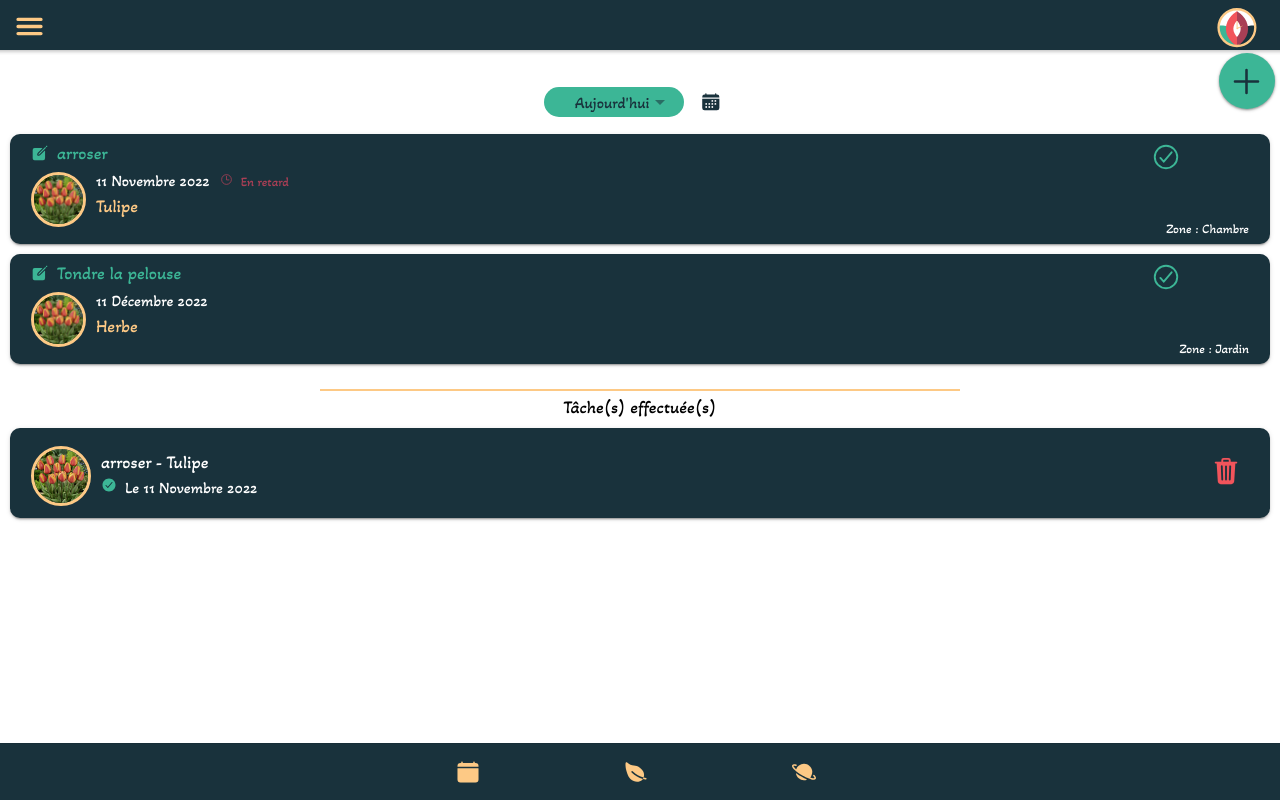
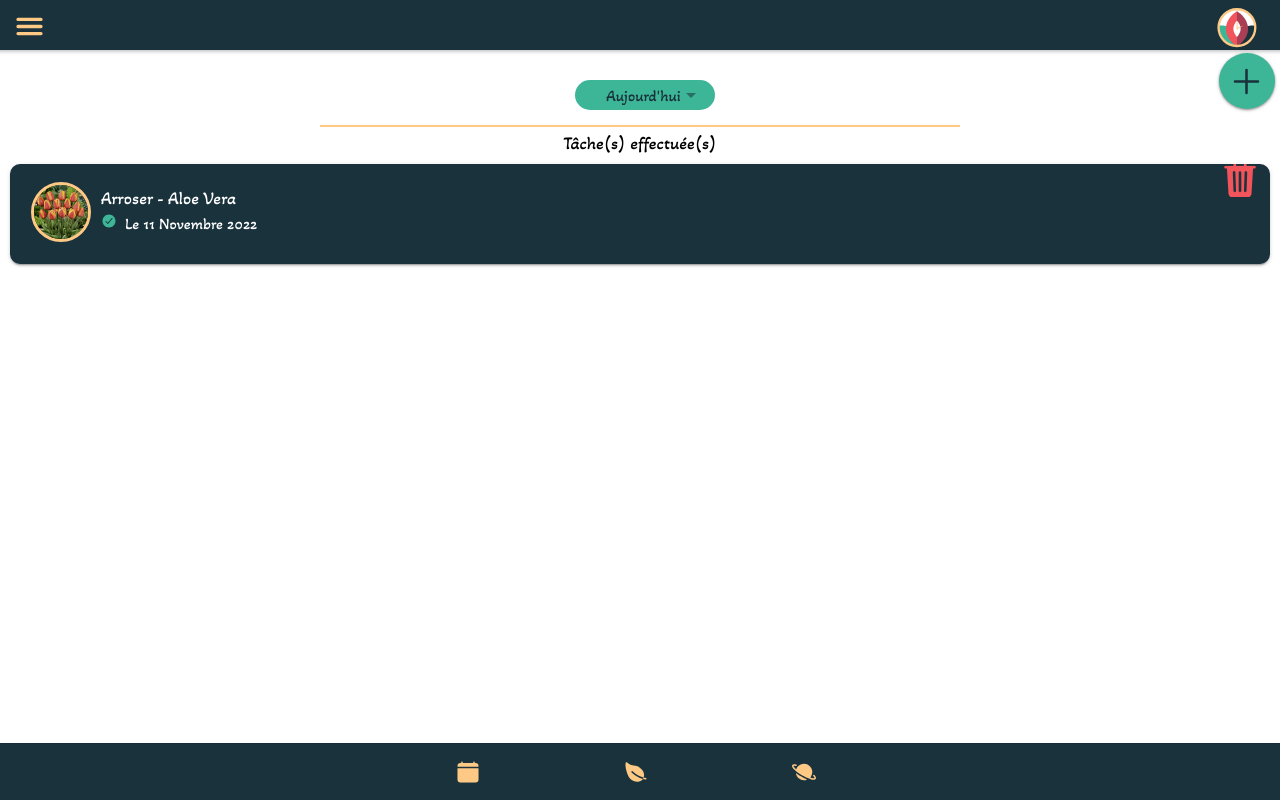
Before and after one commit to mds2022-m1/projets-plant-care, a React (Create React App) app in the folder plant-care/: page /dashboard in a window 1280 px wide. Built offline with nearby package versions, Linux system fonts and the light colour scheme.

Commit message:
✨[FEAT] : finished dashboard but without connection to database

```diff
--- a/plant-care/src/components/header/Header.tsx
+++ b/plant-care/src/components/header/Header.tsx
@@ -1,4 +1,4 @@
-import { IonButton, IonButtons, IonContent, IonGrid, IonHeader, IonIcon, IonImg, IonItem, IonLabel, IonList, IonMenu, IonMenuButton, IonModal, IonPage, IonTitle, IonToolbar } from '@ionic/react';
+import { IonButton, IonHeader, IonIcon, IonItem, IonLabel, IonList, IonModal, IonToolbar } from '@ionic/react';
 import { menu } from 'ionicons/icons';
 import './Header.css';
 
--- a/plant-care/src/components/taskSticker/taskSticker.css
+++ b/plant-care/src/components/taskSticker/taskSticker.css
@@ -21,7 +21,7 @@ ion-col {
 }
 
 .container-sticker {
-    min-width: 310px;
+    min-width: 325px;
 }
 
 ion-card-header {
@@ -75,3 +75,8 @@ ion-card-header {
     position: absolute;
     right:10px;
 }
+
+.click-checkmark {
+    font-size: 30px;
+    translate: -38px -10px
+}
--- a/plant-care/src/components/taskSticker/taskSticker.jsx
+++ b/plant-care/src/components/taskSticker/taskSticker.jsx
@@ -1,11 +1,11 @@
-import { IonCard, IonCardContent, IonCardHeader, IonCol, IonGrid, IonIcon, IonImg, IonRow } from "@ionic/react";
-import { checkmarkCircleOutline, create, time, timeOutline } from "ionicons/icons";
+import { IonButton, IonCard, IonCardContent, IonCardHeader, IonCol, IonGrid, IonIcon, IonRow } from "@ionic/react";
+import { checkmarkCircleOutline, create, timeOutline } from "ionicons/icons";
 import moment from 'moment';
 import 'moment/locale/fr'
 import './taskSticker.css';
 
 
-const TaskSticker = ({task, date, plantName, zone, picture}) => {
+const TaskSticker = ({task, date, plantName, zone, picture, onClick}) => {
 
     const formatDate = (date) => {
         return upperFirstCase(moment(date, 'YYYY-MM-DD').locale('fr').format('DD MMMM YYYY', 'fr'));
@@ -13,7 +13,7 @@ const TaskSticker = ({task, date, plantName, zone, picture}) => {
 
     const upperFirstCase = (string) => {
         const arr = string.split(" ");
-        for (var i = 0; i < arr.length; i++) {
+        for (let i = 0; i < arr.length; i++) {
             arr[i] = arr[i].charAt(0).toUpperCase() + arr[i].slice(1);
         }
         const str2 = arr.join(" ");
@@ -22,11 +22,7 @@ const TaskSticker = ({task, date, plantName, zone, picture}) => {
 
     const isLate = (date) => {
         const today = moment().format('YYYY-MM-DD');
-        if (date < today) {
-            return true;
-        } else {
-            return false;
-        }
+        return date < today;
     }
 
     const showLate = () => {
@@ -47,7 +43,7 @@ const TaskSticker = ({task, date, plantName, zone, picture}) => {
             <IonCardHeader>
                 <IonRow>
                     <IonCol size={11} class="task"><IonIcon icon={create}></IonIcon>{task}</IonCol>
-                    <IonCol size={1} className="check-mark"><IonIcon color="mountain" icon={checkmarkCircleOutline}></IonIcon></IonCol>
+                    <IonCol size={1} className="check-mark"><IonButton fill="clear" className="click-checkmark" onClick={onClick}><IonIcon color="mountain" icon={checkmarkCircleOutline}></IonIcon></IonButton></IonCol>
                 </IonRow>
                 </IonCardHeader>
                 <IonCardContent>
--- a/plant-care/src/components/taskStickerToDelete/TaskStickerToDelete.css
+++ b/plant-care/src/components/taskStickerToDelete/TaskStickerToDelete.css
@@ -45,7 +45,7 @@ ion-card-content {
 }
 
 .container-sticker-delete {
-    height: 90px;
+    height: 100px;
     min-width: 310px;
 }
 
@@ -55,3 +55,9 @@ ion-card-content {
     font-size: 30px;
     padding-top: 10px;
 }
+
+.delete-button {
+    font-size: 30px;
+    position: absolute;
+    translate: 55px -35px;
+}
--- a/plant-care/src/components/taskStickerToDelete/TaskStickerToDelete.jsx
+++ b/plant-care/src/components/taskStickerToDelete/TaskStickerToDelete.jsx
@@ -1,11 +1,11 @@
-import { IonCard, IonCardContent, IonCardHeader, IonCol, IonGrid, IonIcon, IonImg, IonRow } from "@ionic/react";
+import { IonButton, IonCard, IonCardContent, IonCardHeader, IonCol, IonGrid, IonIcon, IonImg, IonRow } from "@ionic/react";
 import { checkmark, checkmarkCircle, checkmarkCircleOutline, create, time, timeOutline, trash, trashBin } from "ionicons/icons";
 import './TaskStickerToDelete.css';
 import moment from 'moment';
 import 'moment/locale/fr'
 
 
-const TaskStickerToDelete = ({task, date, plantName, zone, picture}) => {
+const TaskStickerToDelete = ({task, date, plantName, zone, picture, onClick}) => {
 
     const upperFirstCase = (string) => {
         const arr = string.split(" ");
@@ -33,7 +33,7 @@ const TaskStickerToDelete = ({task, date, plantName, zone, picture}) => {
                     <span className="task-to-delete">{task} - {plantName}</span>
                     <span className="date"><IonIcon color="mountain" icon={checkmarkCircle}></IonIcon>Le {formatDate(date)}</span> <br/>
                     </IonCol>
-                    <div className="button-delete"><IonIcon color="red" icon={trash}></IonIcon></div>
+                    <div className="button-delete"><IonButton className="delete-button" fill='clear' onClick={onClick}><IonIcon color="red" icon={trash}></IonIcon></IonButton></div>
                     </IonRow>
                 </IonCardContent>
             </IonGrid>
--- a/plant-care/src/pages/dashboard/Dashboard.tsx
+++ b/plant-care/src/pages/dashboard/Dashboard.tsx
@@ -1,24 +1,153 @@
-import { IonButton, IonContent, IonDatetime, IonIcon, IonModal, IonPage } from '@ionic/react';
+import { IonContent, IonPage } from '@ionic/react';
 import Header from '../../components/header/Header';
 import Footer from '../../components/footer/Footer';
 import Fab from '../../components/fab/Fab';
 import './Dashboard.css';
 import Select from '../../components/select/Select';
 import TaskSticker from '../../components/taskSticker/taskSticker';
-import { calendar, calendarOutline } from 'ionicons/icons';
-import { useRef } from 'react';
+import { useEffect, useRef, useState } from 'react';
 import TaskStickerToDelete from '../../components/taskStickerToDelete/TaskStickerToDelete';
+import moment from 'moment';
 
 const Dashboard: React.FC = () => {
 
-  const calendarModal = () => {
+  const [taskToDo, setTaskToDo] = useState<Task[]>([]);
+  const [taskDone, setTaskDone] = useState<Task[]>([]);
+  const [selectedButton, setSelectedButton] = useState<string>("Aujourd'hui");
+
+   type Task = {
+    id: number;
+    name: string;
+    picture: string;
+    zone: string;
+    task: string;
+    date: string;
+    done: boolean;
   }
 
-  const modal = useRef<HTMLIonModalElement>(null);
+  useEffect(() => {
+    const plant = getTask();
+    const today = moment();
+    const filterTaskToDo = plant.filter((plant) => plant.done === false && moment(plant.date, 'YYYY-MM-DD').isBefore(today));
+    const filterTaskDone = plant.filter((plant) => plant.done === true);
 
-  function dismiss() {
-    modal.current?.dismiss();
+    //sort by date
+    filterTaskToDo.sort((a, b) => {
+      return new Date(a.date).getTime() - new Date(b.date).getTime();
+    });
+
+    filterTaskDone.sort((a, b) => {
+      return new Date(a.date).getTime() - new Date(b.date).getTime();
+    });
+
+    setTaskToDo(filterTaskToDo);
+    setTaskDone(filterTaskDone);
+  }, []);
+
+
+  const getTask = () => {
+    return [
+      {
+        id: 1,
+        name: "Tulipe",
+        picture: "path/to/image",
+        zone: "Chambre",
+        task: "Arroser",
+        date: "2022-12-31",
+        done: false
+      },
+      {
+        id: 2,
+        name: "Herbe",
+        picture: "path/to/image",
+        zone: "Jardin",
+        task: "Tondre la pelouse",
+        date: "2022-12-11",
+        done: false
+      },
+      {
+        id: 3,
+        name: "Aloe Vera",
+        picture: "path/to/image",
+        zone: "Salle de bain",
+        task: "Arroser",
+        date: "2022-11-11",
+        done: true
+      },
+      {
+        id: 4,
+        name: "Dracaena",
+        picture: "path/to/image",
+        zone: "Bureau",
+        task: "Arroser",
+        date: "2023-01-03",
+        done: false
+      },
+      {
+        id: 1,
+        name: "Lavande",
+        picture: "path/to/image",
+        zone: "Chambre",
+        task: "Tailler",
+        date: "2023-01-23",
+        done: false
+      }
+    ]
   }
+
+  const transformTaskToDone = (task: Task) => {
+      //filter the task to do
+      const taskToDoFiltered = taskToDo.filter((tasks) => tasks.id !== task.id);
+      setTaskToDo(taskToDoFiltered);
+      //add the task to the task done
+      const taskDoneFiltered = taskDone.concat(task);
+      setTaskDone(taskDoneFiltered);
+
+      //update the task in the database
+      //updateTask(task);
+  }
+
+  const deleteTask = (task: Task) => {
+    //filter the task to do
+    const taskDoneFiltered = taskDone.filter((tasks) => tasks.id !== task.id);
+    setTaskDone(taskDoneFiltered);
+
+    //delete the task in the database
+    //deleteTask(task);
+  }
+
+  const showTaskAccordingDateSelected = (value: string) => {
+    const plant = getTask();
+    const today = moment();
+
+    if( value === "Aujourd'hui") {
+      const filterTaskToDo = plant.filter((task) => moment(task.date, 'YYYY-MM-DD').isBefore(today) && task.done === false);
+      filterTaskToDo.sort((a, b) => {
+        return new Date(a.date).getTime() - new Date(b.date).getTime();
+      });
+      setTaskToDo(filterTaskToDo);
+      setSelectedButton(value);
+
+    } else if (value === "Cette semaine") {
+      const thisWeek = moment().add(7, 'days');
+      const filterTaskToDo = plant.filter((task) => moment(task.date, 'YYYY-MM-DD').isBefore(thisWeek) && task.done === false);
+      filterTaskToDo.sort((a, b) => {
+        return new Date(a.date).getTime() - new Date(b.date).getTime();
+      });
+      setTaskToDo(filterTaskToDo);
+      setSelectedButton(value);
+
+    } else if (value === "Ce mois-ci") {
+      const thisMonth = moment().add(1, 'months');
+      const filterTaskToDo = plant.filter((task) => moment(task.date, 'YYYY-MM-DD').isBefore(thisMonth) && task.done === false);
+      filterTaskToDo.sort((a, b) => {
+        return new Date(a.date).getTime() - new Date(b.date).getTime();
+      });
+      setTaskToDo(filterTaskToDo);
+      setSelectedButton(value);
+    }
+  }
+
 
   return (
     <IonPage>
@@ -27,24 +156,27 @@ const Dashboard: React.FC = () => {
         <Fab link="/personalized-task"/>
         <div className='date-line'>
           <div className="ion-select">
-      <Select data={["Aujourd'hui", "Bientôt", "Ce mois-ci"]} defaultValue="Aujourd'hui" handleClick={(e: { target: { value: any; }; }) => console.log(e.target.value)}/>
+      <Select data={["Aujourd'hui", "Cette semaine", "Ce mois-ci"]} defaultValue={selectedButton} handleClick={(e: { target: { value: any; }; }) => showTaskAccordingDateSelected(e.target.value)}/>
       </div>
-      <IonButton fill="clear" id="open-calender" expand="block"><IonIcon icon={calendar} color="gunmetal"></IonIcon></IonButton>
       </div>
-      {/*Open a modal when we click on the icon of the calendar */}
-      <IonModal id="example-modal" ref={modal} trigger="open-calender">
-        <div className="wrapper">
-          <IonDatetime presentation="date"></IonDatetime>
-        </div>
-      </IonModal>
 
+      {taskToDo.map((task) => {
+        return (
+          <TaskSticker task={task.task} date={task.date} plantName={task.name} zone={task.zone} picture={task.picture} onClick={()=>transformTaskToDone(task)} />
+        )
+      }
+      )}
 
-      <TaskSticker task="arroser" date="2022-11-11" plantName="Tulipe" zone="Chambre" picture="path/to/image"/>
-      <TaskSticker task="Tondre la pelouse" date="2022-12-11" plantName="Herbe" zone="Jardin" picture="path/to/image"/>
       <div className='container-line'>
         <div className="line"></div>
         <span className='task-done'>Tâche(s) effectuée(s)</span></div>
-    <TaskStickerToDelete task="arroser" date="2022-11-11" plantName="Tulipe" zone="Chambre" picture="path/to/image"/>
+
+        {taskDone.map((task) => {
+        return (
+          <TaskStickerToDelete task={task.task} date={task.date} plantName={task.name} zone={task.zone} picture={task.picture} onClick={()=>deleteTask(task)} />
+        )
+        })
+      }
       </IonContent>
       <Footer />
     </IonPage>
```
